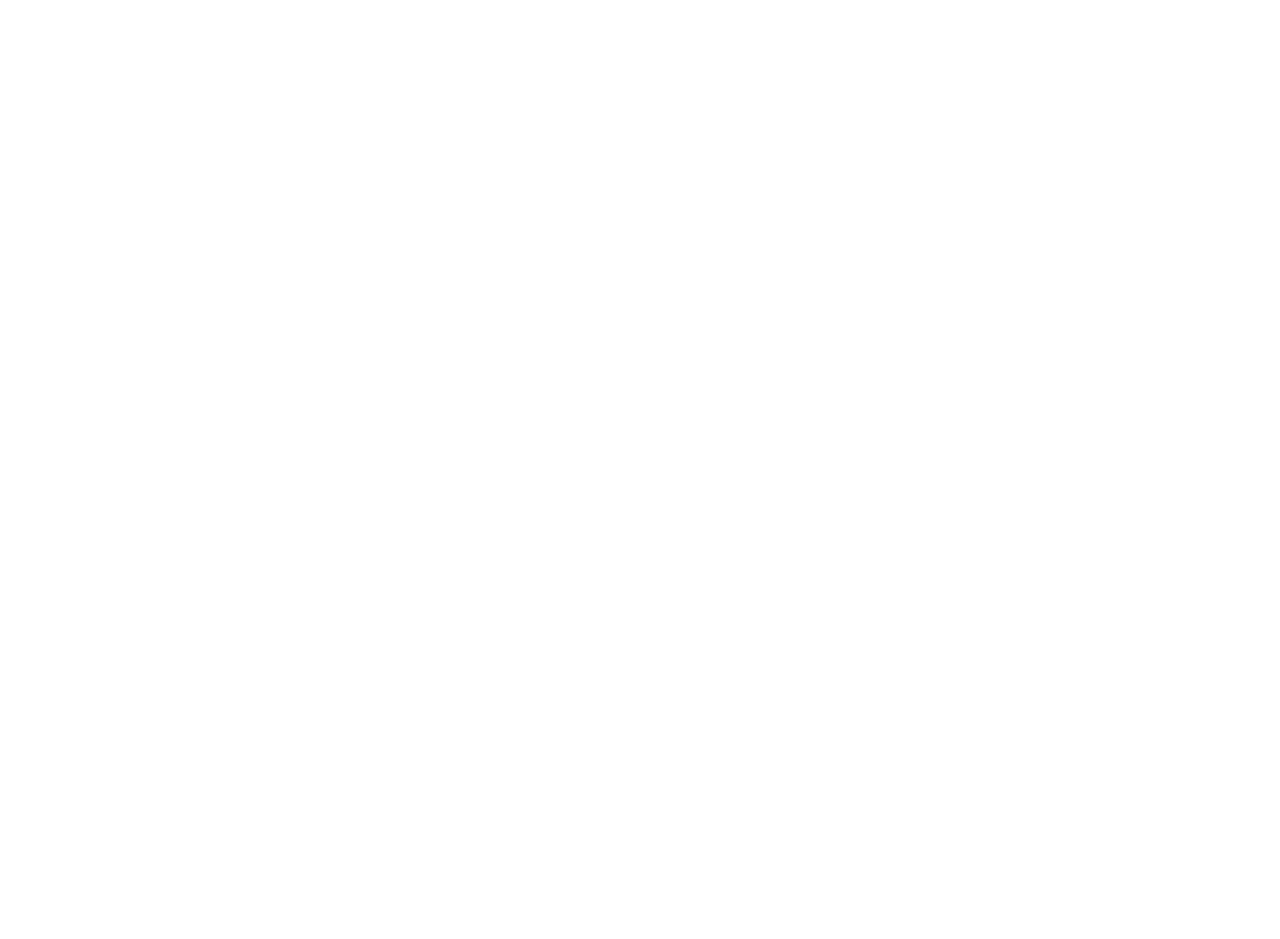
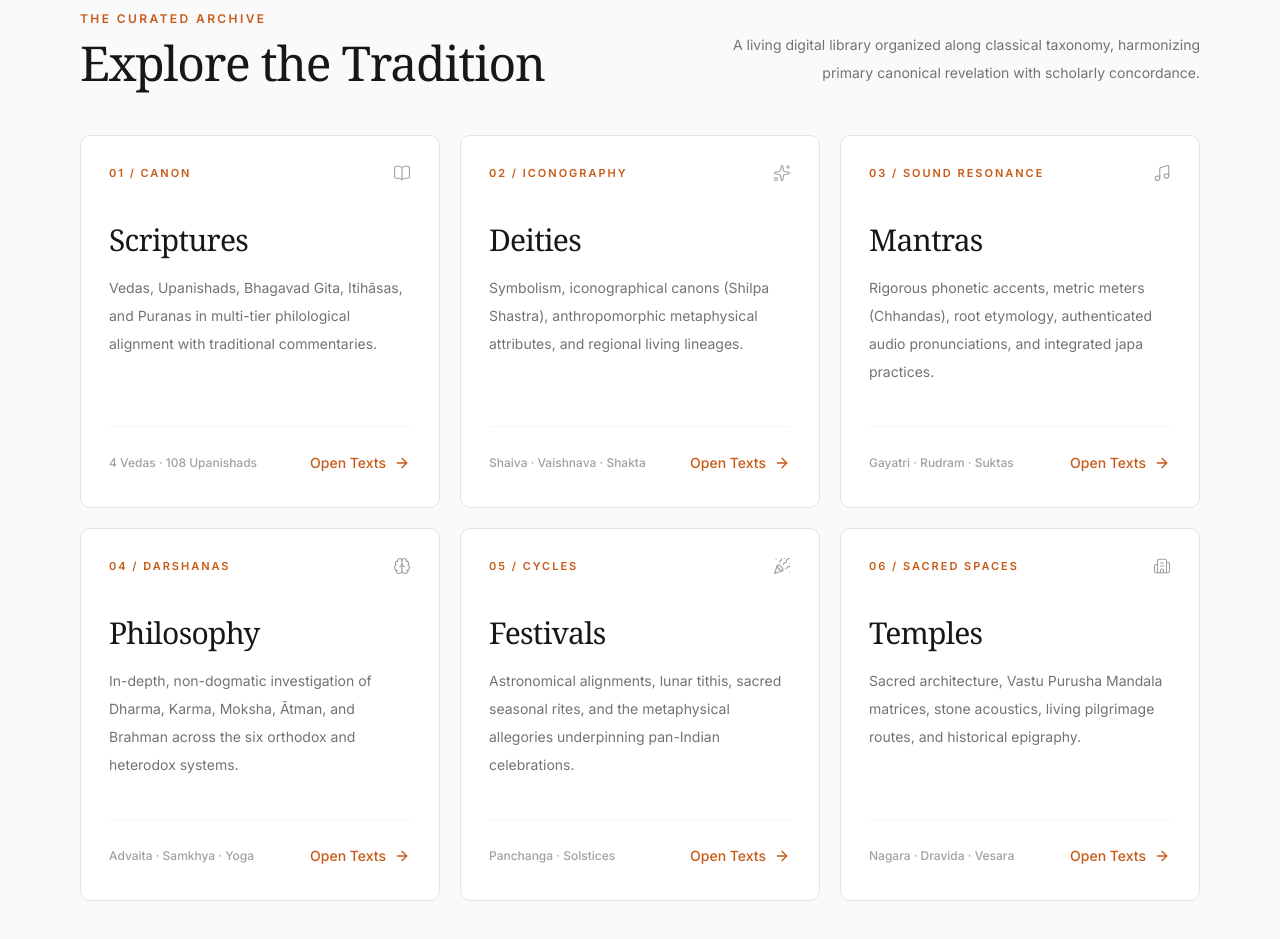
Before and after one commit to harikeshranjan/Ritam, a Next.js app: page / in a window 1280 px wide. Shown: the part 1620-2559 px from the top of the page. Before the commit the page ends 1631 px from the top, so only its background shows below. Built offline with nearby package versions, Linux system fonts and the light colour scheme.

Commit message:
Created the third section of the landing page

```diff
--- a/app/page.tsx
+++ b/app/page.tsx
@@ -1,11 +1,73 @@
 import { Button } from "@/components/ui/button";
 import {
+    ArrowRight,
     Bookmark,
     BookOpen,
     BookOpenCheck,
+    Brain,
+    Building2,
     MoveRight,
+    Music,
+    PartyPopper,
     Sparkles,
 } from "lucide-react";
+
+const libraryCardsData = [
+    {
+        header: "Canon",
+        title: "Scriptures",
+        description:
+            "Vedas, Upanishads, Bhagavad Gita, Itihāsas, and Puranas in multi-tier philological alignment with traditional commentaries.",
+        icon: BookOpen,
+        footer_note: "4 Vedas · 108 Upanishads",
+        color: "#c85a17",
+    },
+    {
+        header: "Iconography",
+        title: "Deities",
+        description:
+            "Symbolism, iconographical canons (Shilpa Shastra), anthropomorphic metaphysical attributes, and regional living lineages.",
+        icon: Sparkles,
+        footer_note: "Shaiva · Vaishnava · Shakta",
+        color: "#c85a17",
+    },
+    {
+        header: "Sound Resonance",
+        title: "Mantras",
+        description:
+            "Rigorous phonetic accents, metric meters (Chhandas), root etymology, authenticated audio pronunciations, and integrated japa practices.",
+        icon: Music,
+        footer_note: "Gayatri · Rudram · Suktas",
+        color: "#c85a17",
+    },
+    {
+        header: "Darshanas",
+        title: "Philosophy",
+        description:
+            "In-depth, non-dogmatic investigation of Dharma, Karma, Moksha, Ātman, and Brahman across the six orthodox and heterodox systems.",
+        icon: Brain,
+        footer_note: "Advaita · Samkhya · Yoga",
+        color: "#c85a17",
+    },
+    {
+        header: "Cycles",
+        title: "Festivals",
+        description:
+            "Astronomical alignments, lunar tithis, sacred seasonal rites, and the metaphysical allegories underpinning pan-Indian celebrations.",
+        icon: PartyPopper,
+        footer_note: "Panchanga · Solstices",
+        color: "#c85a17",
+    },
+    {
+        header: "Sacred Spaces",
+        title: "Temples",
+        description:
+            "Sacred architecture, Vastu Purusha Mandala matrices, stone acoustics, living pilgrimage routes, and historical epigraphy.",
+        icon: Building2,
+        footer_note: "Nagara · Dravida · Vesara",
+        color: "#c85a17",
+    },
+] as const;
 
 export default function Home() {
     return (
@@ -192,6 +254,81 @@ export default function Home() {
             </div>
 
             {/* Third section */}
+            <div className="w-full bg-neutral-50 px-6 py-20 dark:bg-neutral-950 lg:px-20">
+                <div className="mx-auto max-w-7xl">
+                    {/* Section Header */}
+                    <div className="flex flex-col gap-8 lg:flex-row lg:items-end lg:justify-between">
+                        <div className="max-w-xl">
+                            <p className="mb-3 text-xs font-semibold tracking-[0.2em] text-[#c85a17]">
+                                THE CURATED ARCHIVE
+                            </p>
+
+                            <h2 className="font-serif text-4xl tracking-tight text-neutral-900 sm:text-5xl dark:text-neutral-100">
+                                Explore the Tradition
+                            </h2>
+                        </div>
+
+                        <p className="max-w-lg text-sm leading-7 text-neutral-500 dark:text-neutral-400 lg:text-right">
+                            A living digital library organized along classical
+                            taxonomy, harmonizing primary canonical revelation
+                            with scholarly concordance.
+                        </p>
+                    </div>
+
+                    {/* Archive Grid */}
+                    <div className="mt-12 grid gap-5 md:grid-cols-2 lg:grid-cols-3">
+                        {libraryCardsData.map((card, index) => (
+                            <div
+                                key={index}
+                                className="group flex min-h-75 flex-col justify-between rounded-xl border border-neutral-200 bg-white p-7 transition-all duration-300 hover:-translate-y-1 hover:border-orange-200 hover:shadow-lg hover:shadow-orange-950/5 dark:border-neutral-800 dark:bg-neutral-900 dark:hover:border-orange-900"
+                            >
+                                {/* Card Top */}
+                                <div>
+                                    <div className="flex items-center justify-between">
+                                        <p className="text-[11px] uppercase font-semibold tracking-[0.18em] text-[#c85a17]">
+                                            0{index + 1} / {card.header}
+                                        </p>
+
+                                        <card.icon
+                                            size={18}
+                                            strokeWidth={1.5}
+                                            className="text-neutral-400 transition-colors group-hover:text-[#c85a17]"
+                                        />
+                                    </div>
+
+                                    <div className="mt-10">
+                                        <h3 className="font-serif text-3xl tracking-tight text-neutral-900 dark:text-neutral-100">
+                                            {card.title}
+                                        </h3>
+
+                                        <p className="mt-4 text-sm leading-7 text-neutral-500 dark:text-neutral-400">
+                                            {card.description}
+                                        </p>
+                                    </div>
+                                </div>
+
+                                {/* Card Bottom */}
+                                <div className="mt-10 flex items-center justify-between border-t border-neutral-100 pt-5 dark:border-neutral-800">
+                                    <p className="text-xs font-medium text-neutral-400">
+                                        {card.footer_note}
+                                    </p>
+
+                                    <Button
+                                        variant="ghost"
+                                        className="gap-2 px-0 text-sm text-[#c85a17] hover:bg-transparent hover:text-[#a8480f]"
+                                    >
+                                        Open Texts
+                                        <ArrowRight
+                                            size={15}
+                                            className="transition-transform duration-200 group-hover:translate-x-1"
+                                        />
+                                    </Button>
+                                </div>
+                            </div>
+                        ))}
+                    </div>
+                </div>
+            </div>
 
             {/* Fourth section */}
 
```
